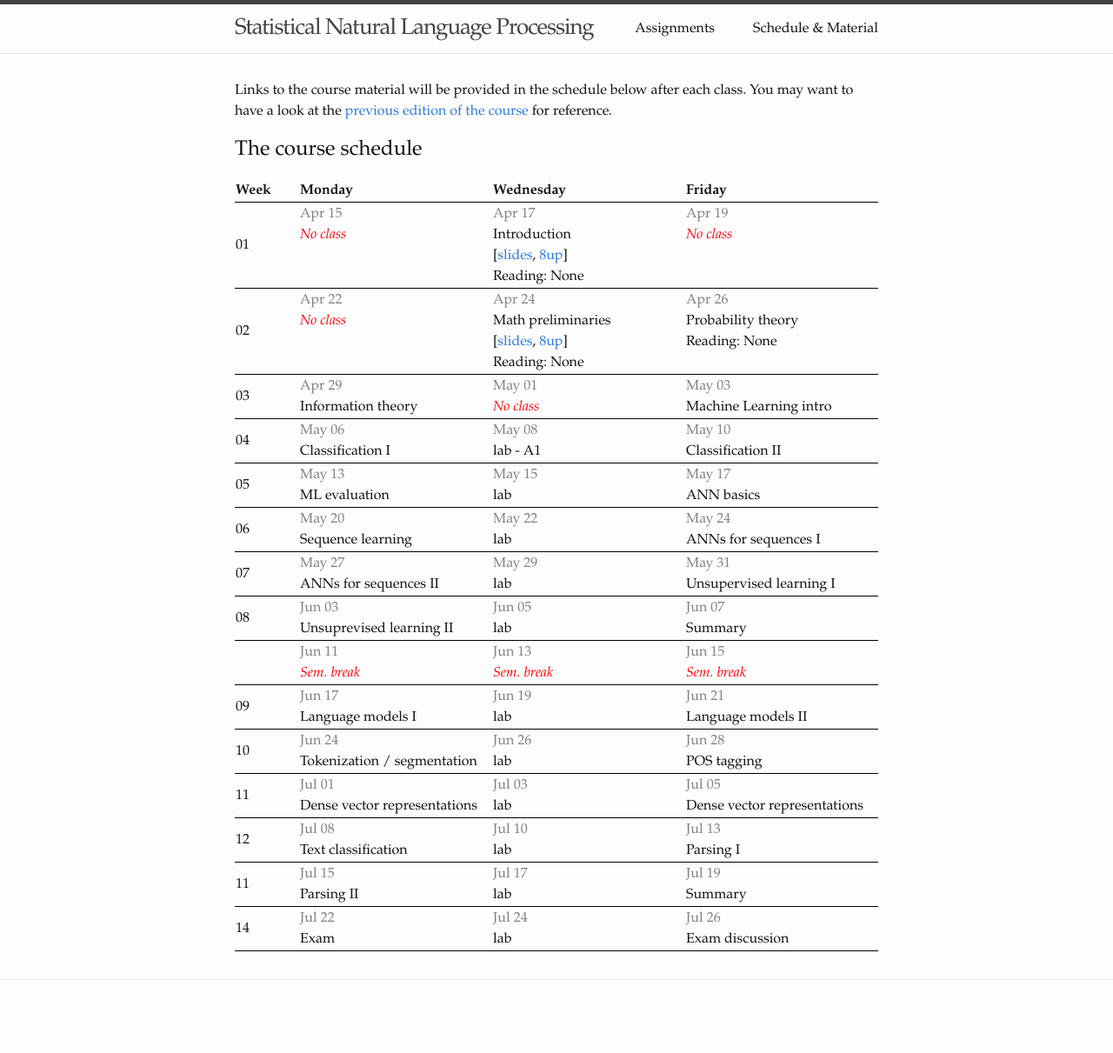
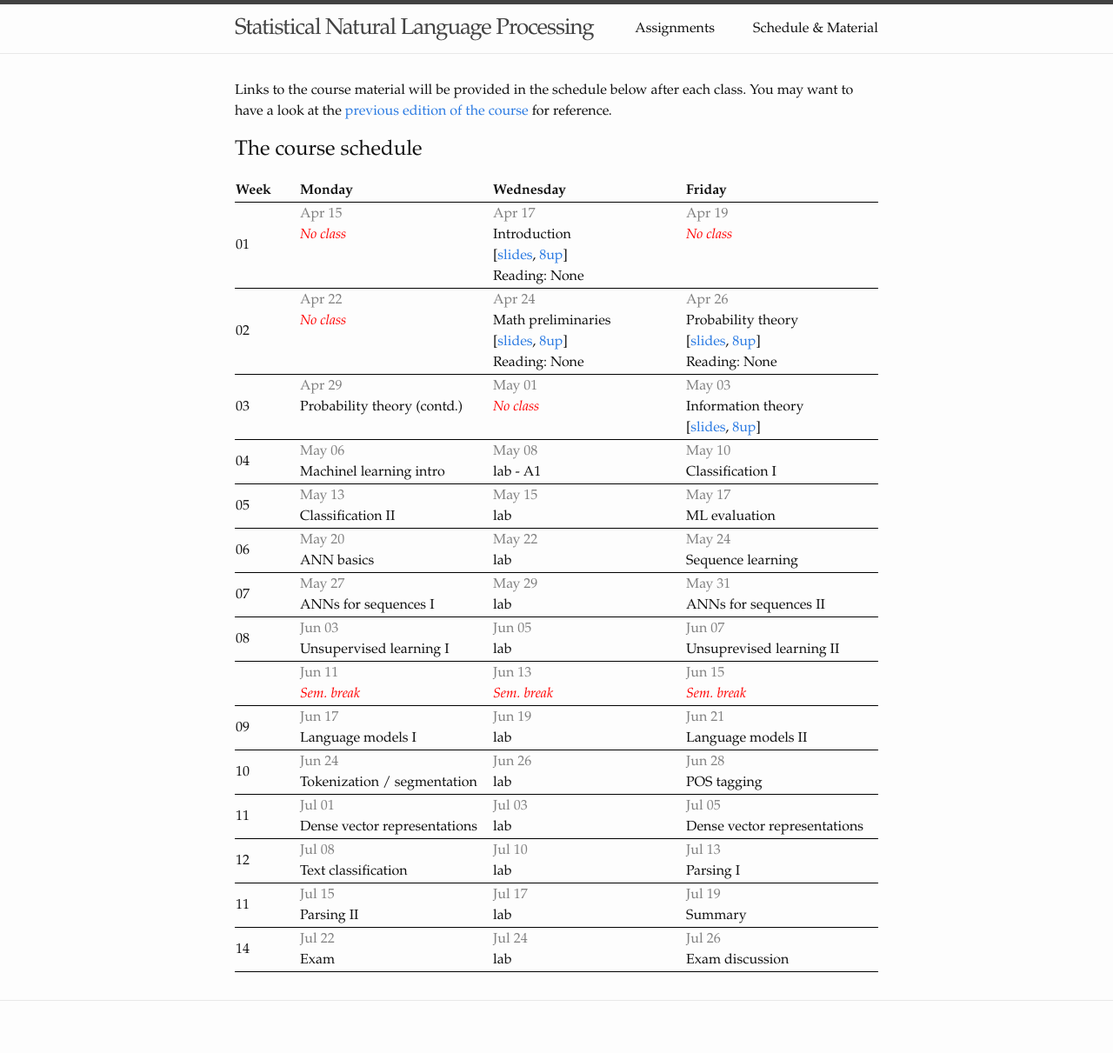
Before and after one commit to snlp2019/snlp2019.github.io, a Jekyll site: the page built from schedule.md, in a window 1280 px wide. Shown: the whole page at 87% size. Built offline with Jekyll 4.4.1, drawn with Linux system fonts in a browser that asks for light colours; before the commit the page ends 1187 px from its top, so only the background shows below that.

Commit message:
Update slides.

```diff
--- a/_data/schedule.yml
+++ b/_data/schedule.yml
@@ -20,55 +20,59 @@
     Apr 26:
       topic: Probability theory
       links:
+        slides: slides/probability-refresher.pdf
+        8up: slides/probability-refresher-handout.pdf
       reading: None
 - week: "03"
   dates:
     Apr 29:
-      topic:
-      topic: Information theory
+      topic: Probability theory (contd.)
     May 01: "No class"
     May 03:
-      topic: Machine Learning intro
+      topic: Information theory
+      links:
+        slides: slides/information-theory.pdf
+        8up: slides/information-theory-handout.pdf
 - week: "04"
   dates:
     May 06:
-      topic: Classification I
+      topic: Machinel learning intro
     May 08:
       topic: lab - A1
     May 10:
-      topic: Classification II
+      topic: Classification I
 - week: "05"
   dates:
     May 13:
-      topic: ML evaluation
+      topic: Classification II
     May 15:
       topic: lab
     May 17:
-      topic: ANN basics
+      topic: ML evaluation
 - week: "06"
   dates:
     May 20:
-      topic: Sequence learning
+      topic: ANN basics
     May 22:
       topic: lab
     May 24:
-      topic: ANNs for sequences I
+      topic: Sequence learning
 - week: "07"
   dates:
     May 27:
-      topic: ANNs for sequences II
+      topic: ANNs for sequences I
     May 29:
       topic: lab
     May 31:
-      topic: Unsupervised learning I
+      topic: ANNs for sequences II
 - week: "08"
   dates:
     Jun 03:
-      topic: Unsuprevised learning II
+      topic: Unsupervised learning I
     Jun 05:
       topic: lab
     Jun 07:
-      topic: Summary
+      topic: Unsuprevised learning II
 - week: ""
   dates:
     Jun 11: "Sem. break"
```
Also changed, not shown: 6 other files.
